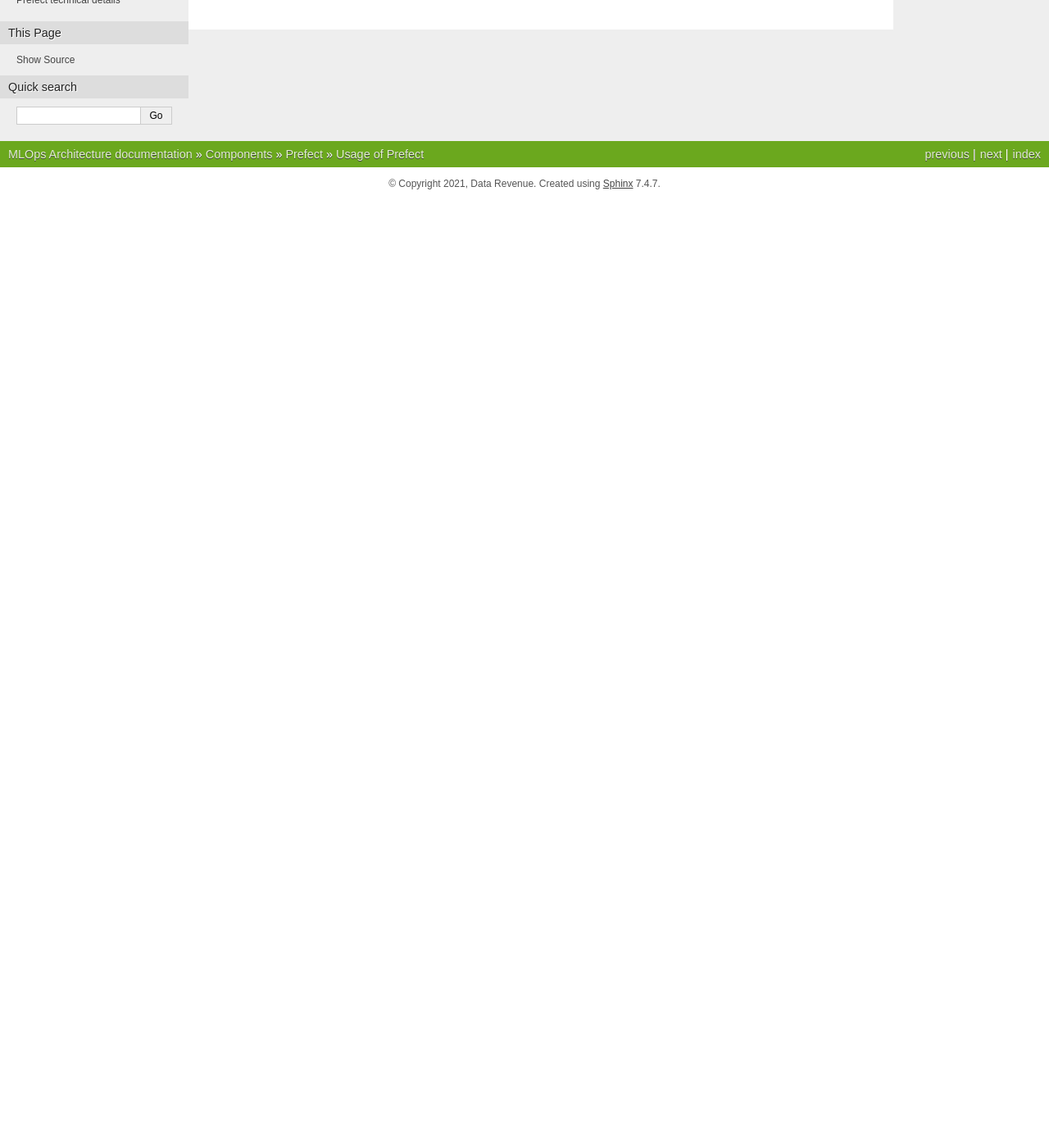
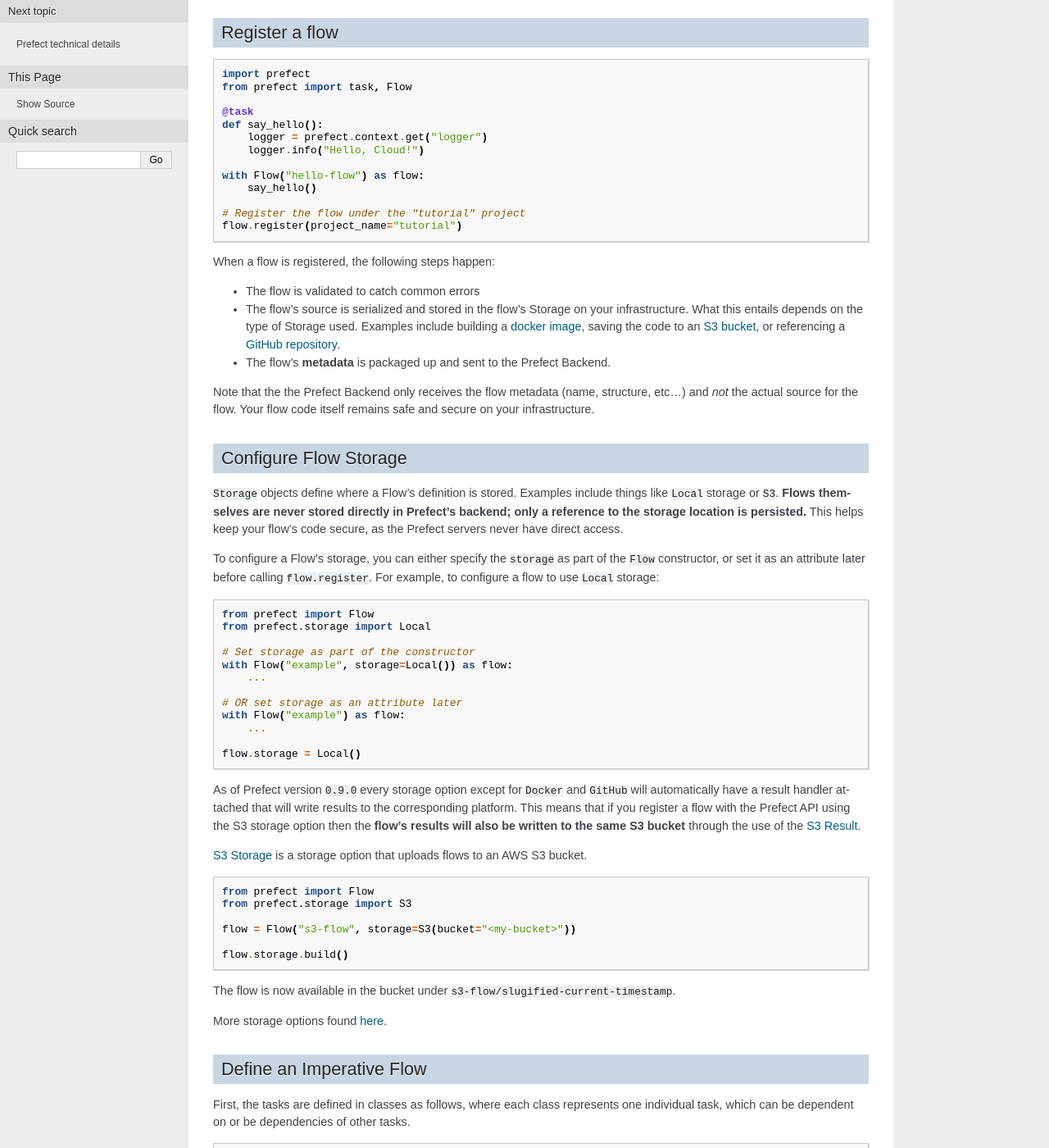
Before and after one commit to datarevenue-berlin/OpenMLOps, a Sphinx documentation site: the page built from docs/components/prefect/usage.rst, in a window 1280 px wide and 1400 px high, scrolled down 270 px. Shown: the whole window at 82% size. Built offline with Sphinx 7.4.7, drawn with Linux system fonts in a browser that asks for light colours; before the commit the page ends 900 px from its top, so only the background shows below that; some of the changed text lies outside the part shown.

Commit message:
Add docs on MLFlow, more on Feast and Prefect
A lot was copied from our Confluence.

--- don't change below this line ---
MLOPS-95 #time 0m

```diff
--- a/docs/components/feast/index.rst
+++ b/docs/components/feast/index.rst
@@ -6,3 +6,4 @@
 
     usage
     technical
+    troubleshooting
--- a/docs/components/index.rst
+++ b/docs/components/index.rst
@@ -7,3 +7,4 @@
     feast/index
     prefect/index
     seldon/index
+    mlflow/index
--- a/docs/components/prefect/index.rst
+++ b/docs/components/prefect/index.rst
@@ -6,3 +6,4 @@
 
     usage
     technical
+    troubleshooting
--- a/docs/components/prefect/usage.rst
+++ b/docs/components/prefect/usage.rst
@@ -8,3 +8,133 @@
 2. You connect the Tasks into a graph called a *Flow*.
 3. You register the Flow in Prefect *Server*.
 4. Prefect *Agent* runs your Flow at a given schedule or when you request it.
+
+Register a flow
+---------------
+
+.. code-block:: python
+
+    import prefect
+    from prefect import task, Flow
+
+    @task
+    def say_hello():
+        logger = prefect.context.get("logger")
+        logger.info("Hello, Cloud!")
+
+    with Flow("hello-flow") as flow:
+        say_hello()
+
+    # Register the flow under the "tutorial" project
+    flow.register(project_name="tutorial")
+
+When a flow is registered, the following steps happen:
+
+- The flow is validated to catch common errors
+- The flow's source is serialized and stored in the flow's Storage on your infrastructure. What this entails depends on the type of Storage used. Examples include building a `docker image <https://docs.prefect.io/orchestration/flow_config/storage.html#docker>`_, saving the code to an `S3 bucket <https://docs.prefect.io/orchestration/flow_config/storage.html#aws-s3>`_, or referencing a `GitHub repository <https://docs.prefect.io/orchestration/flow_config/storage.html#github>`_.
+- The flow's **metadata** is packaged up and sent to the Prefect Backend.
+
+Note that the the Prefect Backend only receives the flow metadata (name, structure, etc...) and *not* the actual source for the flow. Your flow code itself remains safe and secure on your infrastructure.
+
+Configure Flow Storage
+----------------------
+
+``Storage`` objects define where a Flow's definition is stored. Examples include things like ``Local`` storage or ``S3``. **Flows themselves are never stored directly in Prefect's backend; only a reference to the storage location is persisted.** This helps keep your flow's code secure, as the Prefect servers never have direct access.
+
+To configure a Flow's storage, you can either specify the ``storage`` as part of the ``Flow`` constructor, or set it as an attribute later before calling ``flow.register``. For example, to configure a flow to use ``Local`` storage:
+
+.. code-block:: python
+
+    from prefect import Flow
+    from prefect.storage import Local
+
+    # Set storage as part of the constructor
+    with Flow("example", storage=Local()) as flow:
+        ...
+
+    # OR set storage as an attribute later
+    with Flow("example") as flow:
+        ...
+
+    flow.storage = Local()
+
+As of Prefect version ``0.9.0`` every storage option except for ``Docker`` and ``GitHub`` will automatically have a result handler attached that will write results to the corresponding platform. This means that if you register a flow with the Prefect API using the S3 storage option then the **flow's results will also be written to the same S3 bucket** through the use of the `S3 Result <https://docs.prefect.io/api/latest/engine/results.html#s3result>`_.
+
+`S3 Storage <https://docs.prefect.io/api/latest/storage.html#s3>`_ is a storage option that uploads flows to an AWS S3 bucket.
+
+.. code-block:: python
+
+    from prefect import Flow
+    from prefect.storage import S3
+
+    flow = Flow("s3-flow", storage=S3(bucket="<my-bucket>"))
+
+    flow.storage.build()
+
+The flow is now available in the bucket under ``s3-flow/slugified-current-timestamp``.
+
+More storage options found `here <https://docs.prefect.io/orchestration/execution/storage_options.html#gitlab>`__.
+
+
+Define an Imperative Flow
+-------------------------
+
+First, the tasks are defined in classes as follows, where each class represents one individual task, which can be dependent on or be dependencies of other tasks.
+
+.. code-block:: python
+
+    from prefect import Task, Flow
+
+    DIR_DATA = "data"
+    PATH_MODEL = "MNISTClassifier.h5"
+
+    class DownloadDataset(Task):
+        def run(self, data_dir: str):
+            # DOWNLOAD DATASET CODE GOES HERE
+
+    class TrainModel(Task):
+        def run(self, data_dir: str, model_dir: str):
+            # MODEL TRAINING CODE GOES HERE
+            model.save(PATH_MODEL)
+
+These classes are then used to define the flow, setting dependencies as follows:
+
+.. code-block:: python
+
+    from prefect import Task, Flow
+
+    flow = Flow('My Imperative Flow')
+
+    download_dataset = DownloadDataset()
+    train_model = TrainModel()
+    evaluate_model = EvaluateModel()
+
+    flow.set_dependencies(
+        task=evaluate_model,
+        upstream_tasks=[train_model],
+        keyword_tasks=dict(data_dir="", model_dir="", metrics_path="")
+    )
+
+    flow.set_dependencies(
+        task=train_model,
+        upstream_tasks=[download_dataset],
+        keyword_tasks=dict(data_dir="", model_dir="")
+    )
+
+    flow.set_dependencies(
+        task=download_dataset,
+        keyword_tasks=dict(data_dir="")
+    )
+
+    flow.visualize()
+
+.. image:: /images/flow.png
+    :align: center
+    :height: 200px
+
+In order to run the flow, we use ``flow.run()`` in the place of ``flow.visualize()``.
+
+The success of the run can be asserted from inside the script as follows::
+
+    state = flow.run()
+    assert state.is_successful()
```
Also changed, not shown: docs/components/feast/troubleshooting.rst (added, +103 -0 lines), docs/components/mlflow/index.rst (added, +7 -0 lines), docs/components/mlflow/usage.rst (added, +45 -0 lines), docs/components/prefect/troubleshooting.rst (added, +23 -0 lines).
